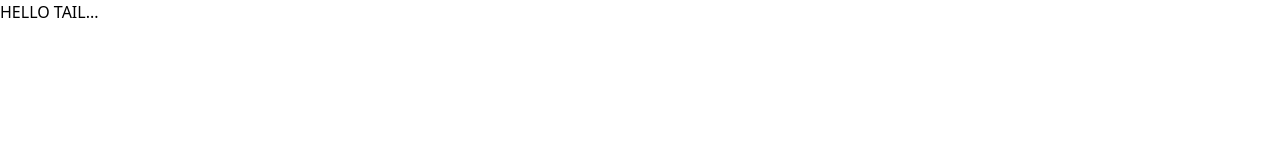
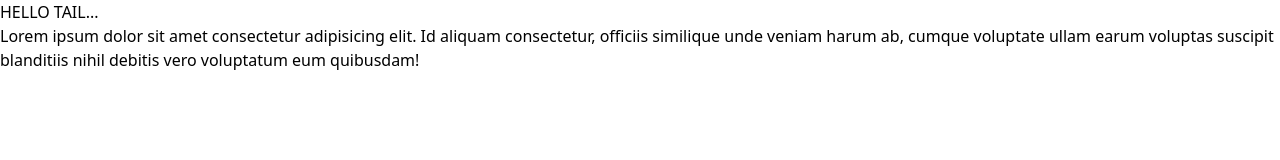
Before and after one commit to Shm-Rsuf/parcel-tailwind, a website built with Parcel: page src/index.html in a window 1280 px wide. Built offline with nearby package versions, Linux system fonts and the light colour scheme.

Commit message:
build 2 added

```diff
--- a/src/index.html
+++ b/src/index.html
@@ -9,5 +9,11 @@
   </head>
   <body>
     <h1 class="uppercase">Hello tail...</h1>
+    <p>
+      Lorem ipsum dolor sit amet consectetur adipisicing elit. Id aliquam
+      consectetur, officiis similique unde veniam harum ab, cumque voluptate
+      ullam earum voluptas suscipit blanditiis nihil debitis vero voluptatum eum
+      quibusdam!
+    </p>
   </body>
 </html>
```
Also changed, not shown: dist/index.html, 4 other files.
